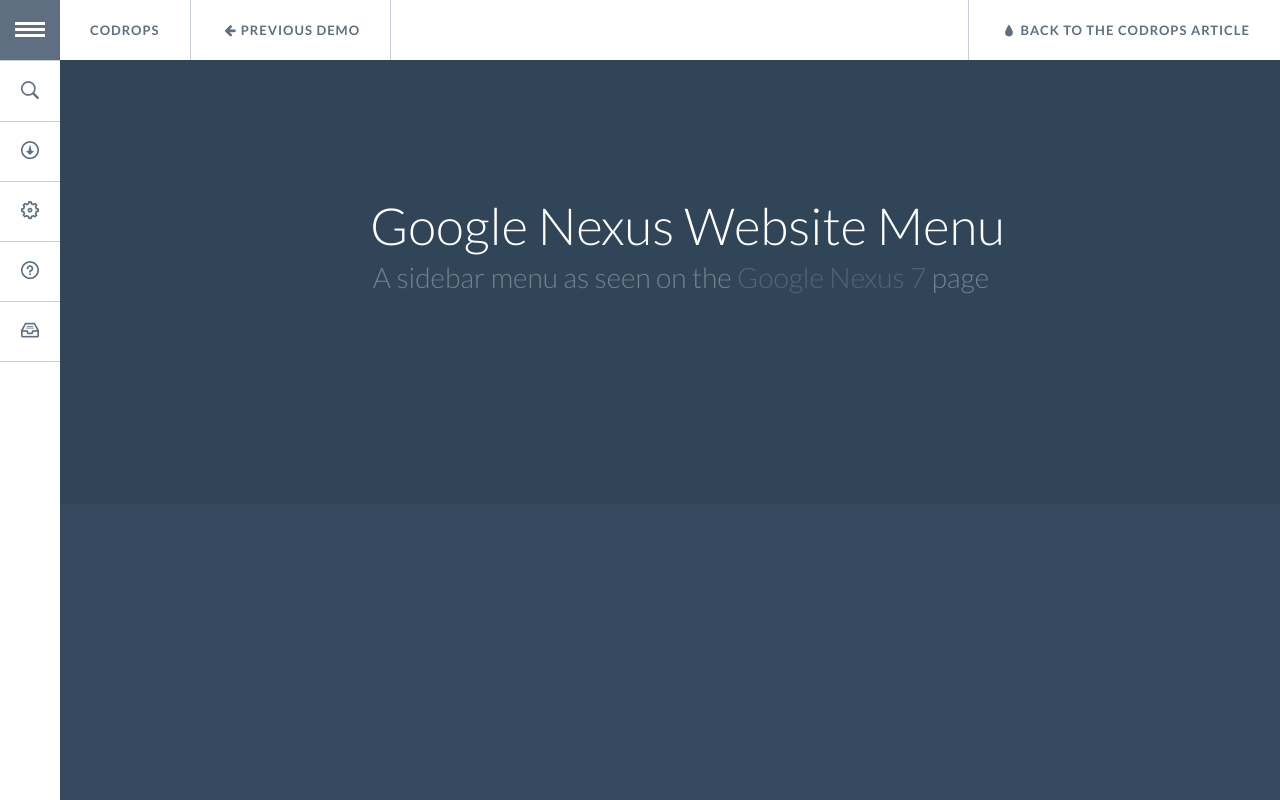
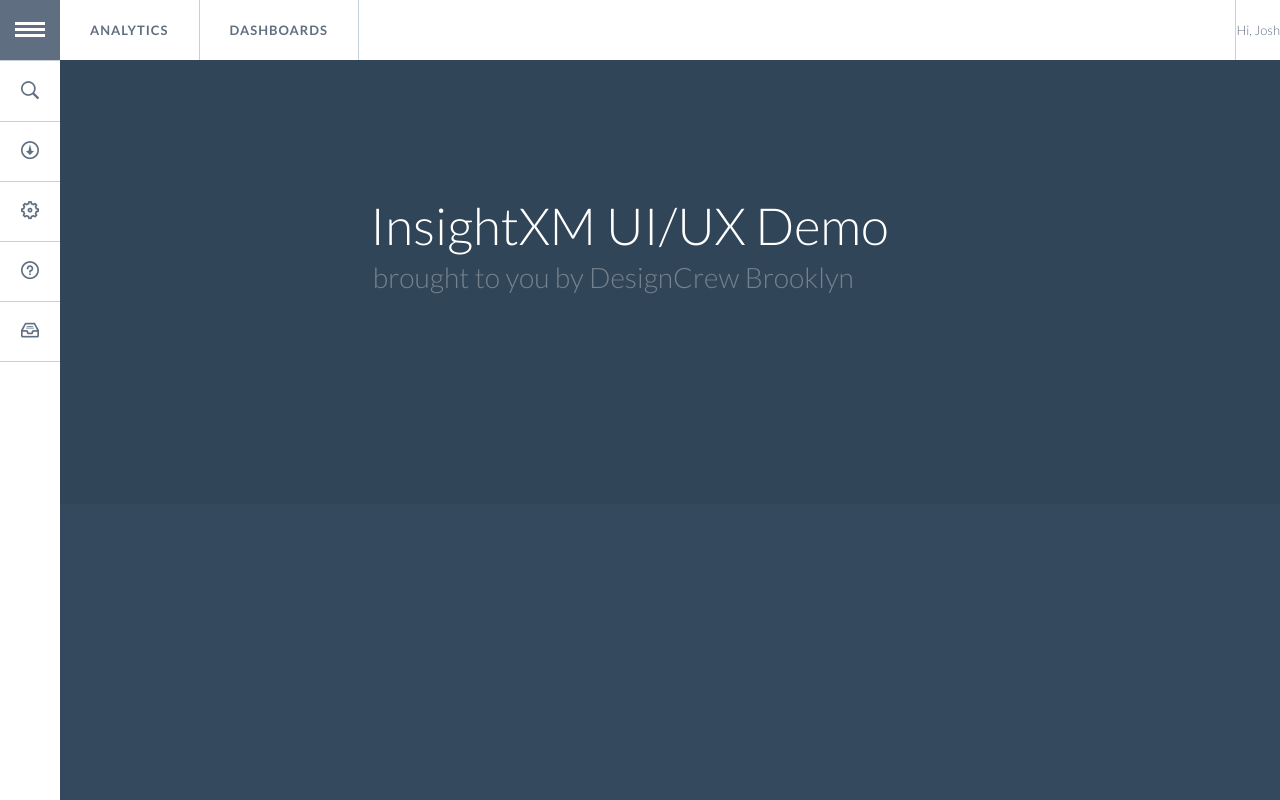
Before and after one commit to jjbeach/insightxmdemo, a plain HTML site: page index.html in a window 1280 px wide. Drawn offline with nearby package versions, Linux system fonts and the light colour scheme.

Commit message:
updated html file

```diff
--- a/index.html
+++ b/index.html
@@ -47,12 +47,12 @@
 						</div><!-- /gn-scroller -->
 					</nav>
 				</li>
-				<li><a href="http://tympanus.net/codrops">Codrops</a></li>
-				<li><a class="codrops-icon codrops-icon-prev" href="http://tympanus.net/Development/HeaderEffects/"><span>Previous Demo</span></a></li>
-				<li><a class="codrops-icon codrops-icon-drop" href="http://tympanus.net/codrops/?p=16030"><span>Back to the Codrops Article</span></a></li>
+				<li><a href="http://tympanus.net/codrops">Analytics</a></li>
+				<li><a class="#"><span>Dashboards</span></a></li>
+				<li><span>Hi, Josh</span></a></li>
 			</ul>
 			<header>
-				<h1>Google Nexus Website Menu <span>A sidebar menu as seen on the <a href="http://www.google.com/nexus/index.html">Google Nexus 7</a> page</span></h1>
+				<h1>InsightXM UI/UX Demo <span>brought to you by DesignCrew Brooklyn</span></h1>
 			</header>
 		</div><!-- /container -->
 		<script src="classie.js"></script>
```
